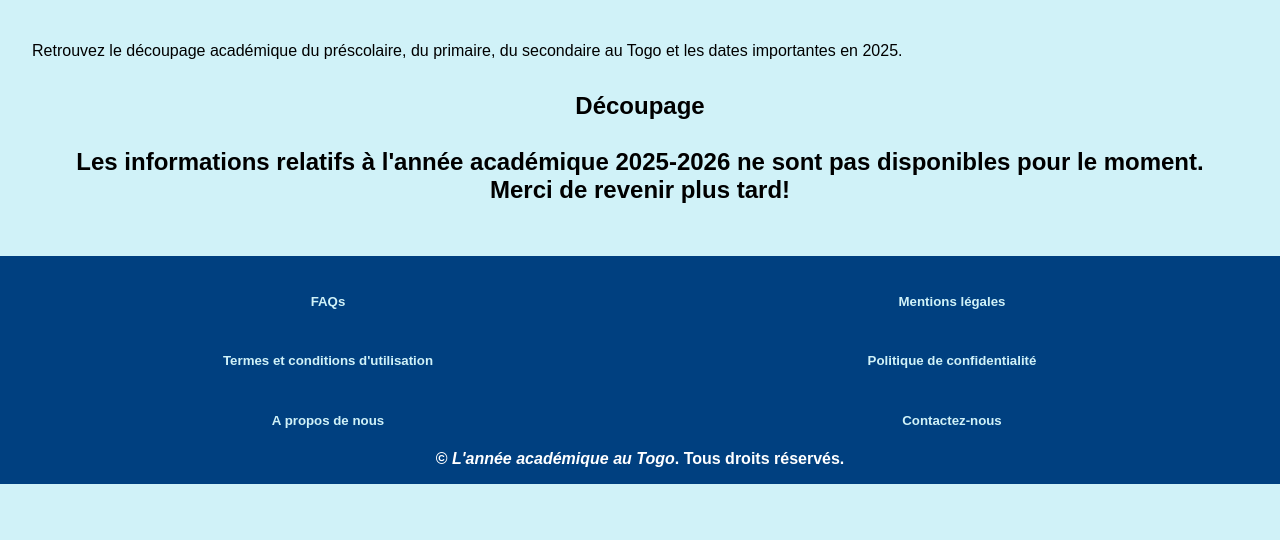
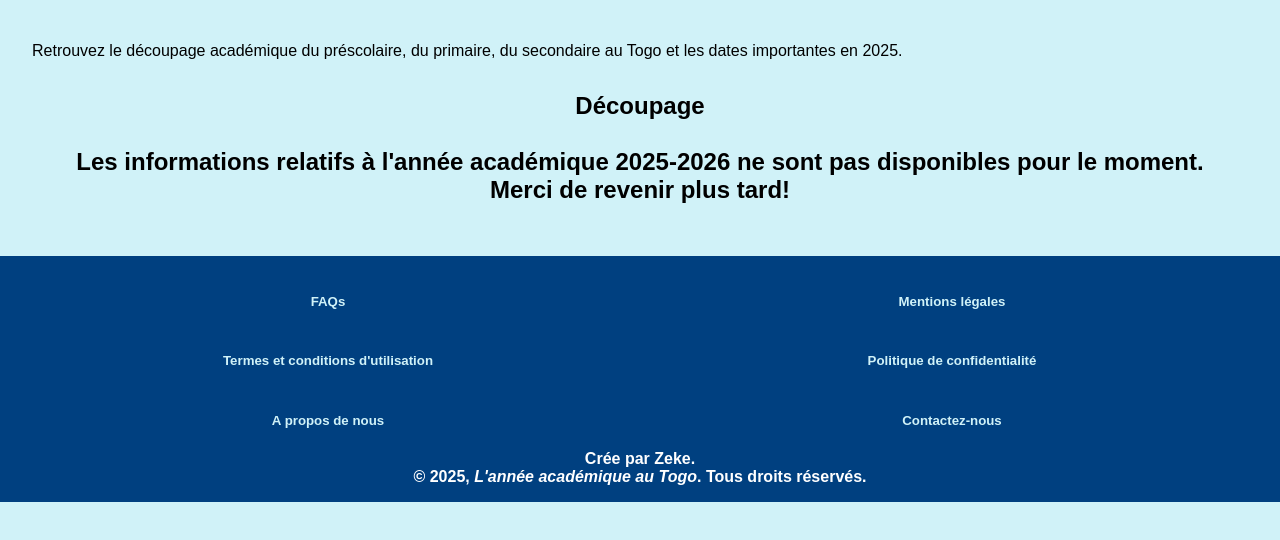
Before and after one commit to Smith-cod/Ann-e-acad-mique, a plain HTML site: page AvantBac2026.html in a window 1280 px wide. Shown: the part 98-638 px from the top of the page. Drawn offline with Linux system fonts and the light colour scheme.

Commit message:
Update AvantBac2026.html

```diff
--- a/AvantBac2026.html
+++ b/AvantBac2026.html
@@ -48,7 +48,7 @@
 
            </div>
         <div>
-            <h4>&#169 <i>L'année académique au Togo</i>. Tous droits réservés.</h4>
+            <h4>Crée par Zeke.<br>&#169 2025, <i>L'année académique au Togo</i>. Tous droits réservés.</h4>
         </div>
     </footer>
   </body>
```
